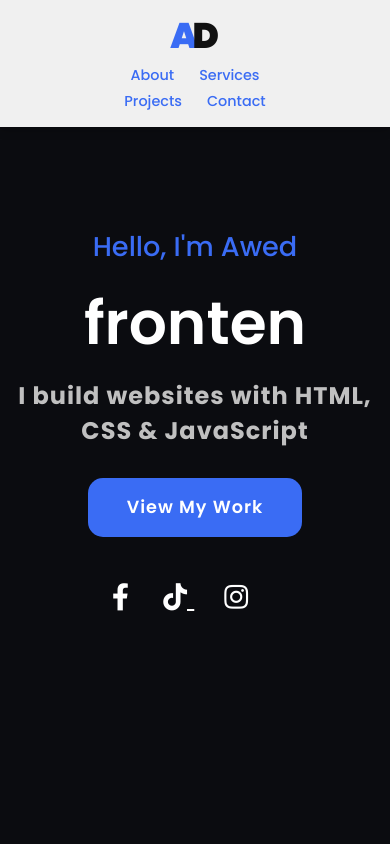
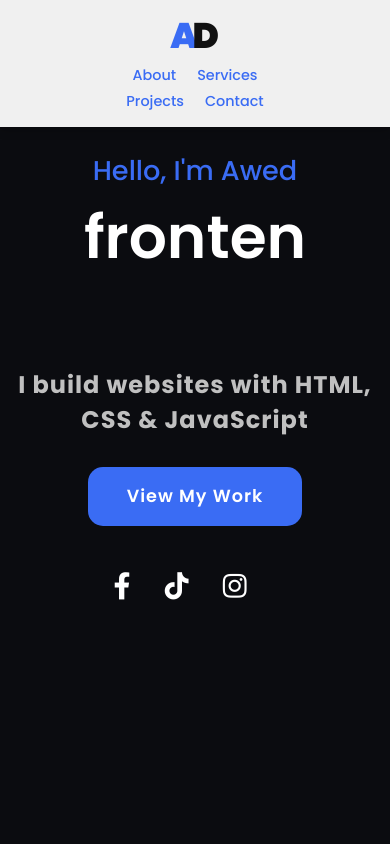
Before and after one commit to A7madawaD/awed-portfolio, a plain HTML site: page index.html in a window 390 px wide. Shown: the top 844 px of the page. Drawn offline with Linux system fonts and the light colour scheme.

Commit message:
Update project

```diff
--- a/style.css
+++ b/style.css
@@ -1,5 +1,6 @@
 @import url("https://fonts.googleapis.com/css2?family=Poppins:ital,wght@0,100;0,200;0,300;0,400;0,500;0,600;0,700;0,800;0,900&display=swap");
 
+/* إرجاع المحدد العام الصحيح (*) */
 * {
   font-family: "Poppins", sans-serif;
   margin: 0;
@@ -30,7 +31,6 @@ header {
 }
 
 /* --- تنسيق اللوجو المتحرك (AD Logo) --- */
-/* --- تنسيق اللوجو المتحرك (AD Logo) --- */
 .logo-container {
   display: flex;
   align-items: center;
@@ -50,7 +50,6 @@ header {
 
 .letter-a {
   color: #3a6cf4;
-  /* حركة الدخول أولاً، ثم الحركة الدورية المستمرة كل 3 ثواني */
   animation:
     mergeLetterA 1s ease-out forwards,
     pulseLetterA 3s ease-in-out 1s infinite;
@@ -58,13 +57,11 @@ header {
 
 .letter-d {
   color: #111111;
-  /* حركة الدخول أولاً بتأخير بسيط، ثم الحركة الدورية المتناسقة */
   animation:
     mergeLetterD 1s ease-out 0.2s forwards,
     pulseLetterD 3s ease-in-out 1s infinite;
 }
 
-/* حركة الاندماج الأولية عند فتح الموقع */
 @keyframes mergeLetterA {
   0% {
     opacity: 0;
@@ -87,7 +84,6 @@ header {
   }
 }
 
-/* الحركة الدورية (تتكرر كل 3 ثواني بشكل كلاسيكي وديمناميكي) */
 @keyframes pulseLetterA {
   0%,
   100% {
@@ -131,21 +127,24 @@ section {
   min-height: 100vh;
   display: flex;
   align-items: center;
-  padding: 0 100px;
+  padding: 140px 100px 50px;
 }
 
 .main h2 {
   color: #3a6cf4;
   font-size: 1.7em;
   font-weight: 500;
+  margin-bottom: 10px;
 }
 
 .main h2 span {
   display: block;
+  min-height: 1.2em;
   margin-top: 10px;
   color: #ffffff;
   font-size: 3em;
   font-weight: 600;
+  line-height: 1.2;
 }
 
 .main h3 {
@@ -154,7 +153,7 @@ section {
   font-weight: 700;
   letter-spacing: 1px;
   margin-bottom: 30px;
-  margin-top: 10px;
+  margin-top: 15px;
 }
 
 .main-btn {
@@ -180,7 +179,13 @@ section {
   color: #ffffff;
   font-size: 1.7em;
   padding-right: 30px;
+  text-decoration: none;
+  display: inline-block;
   transition: 0.3s ease;
+}
+
+.social-icons a i {
+  text-decoration: none !important;
 }
 
 .social-icons a:hover {
@@ -250,7 +255,8 @@ section {
   width: 45em;
   max-width: 100%;
 }
-/* ضبط النصوص العربية لتظهر بشكل صحيح (من اليمين لليسار) */
+
+/* ضبط النصوص العربية لتظهر بشكل صحيح */
 .card p,
 .info p {
   direction: rtl;
@@ -412,7 +418,7 @@ section {
     padding: 80px 30px;
   }
   .main {
-    padding: 0 30px;
+    padding: 120px 30px 40px;
   }
   .footer {
     padding: 2em 30px;
@@ -424,6 +430,24 @@ section {
     flex-direction: column;
     gap: 10px;
     padding: 15px;
+    position: fixed;
+  }
+
+  .navigation a {
+    padding: 0 10px;
+  }
+
+  .main {
+    padding: 160px 20px 40px;
+    text-align: center;
+    align-items: flex-start;
+  }
+
+  .footer {
+    flex-direction: column;
+    gap: 15px;
+    text-align: center;
+  }
 }
 
 @media (max-width: 480px) {
@@ -432,12 +456,14 @@ section {
   }
 
   .main {
-      padding: 0 15px;
+    padding: 150px 15px 30px;
     text-align: center;
+    flex-direction: column;
   }
 
   .main h2 span {
     font-size: 2.2em;
+    min-height: 2.5em;
   }
 
   .main h3 {
@@ -468,18 +494,6 @@ section {
   }
 
   .footer {
-      flex-direction: column;
-      gap: 15px;
-      text-align: center;
     padding: 1.5em 15px;
   }
 }
-  .navigation a {
-    padding: 0 10px;
-  }
-  .footer {
-    flex-direction: column;
-    gap: 15px;
-    text-align: center;
-  }
-}
```
Also changed, not shown: .rubynod/workspace-summary.json, 1 other file. Lines whose indentation alone changed are shown as unchanged.
